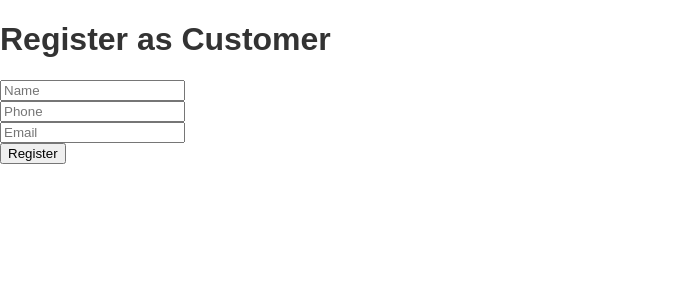
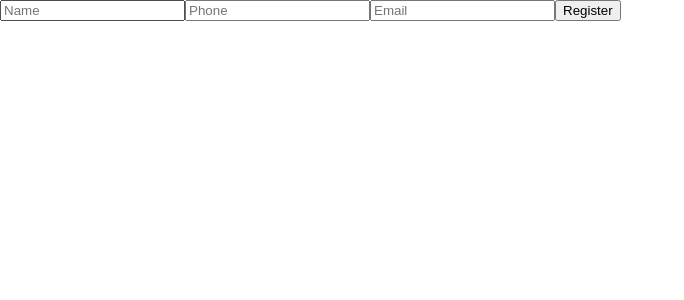
Before and after one commit to ptpofficialxd/horoscope-line-application, a Next.js app: page / in a window 1280 px wide. Shown: the top 300 px of the page, without its empty margins (0-684 px from the left). Built offline with nearby package versions, Linux system fonts and the light colour scheme.

Commit message:
update index

```diff
--- a/pages/index.js
+++ b/pages/index.js
@@ -1,56 +1,66 @@
-// pages/register/registerCustomer.js
-import { useState } from 'react';
+import React, { useState } from 'react';
 
-const RegisterCustomer = () => {
+const Register = () => {
   const [name, setName] = useState('');
   const [phone, setPhone] = useState('');
   const [email, setEmail] = useState('');
+  const [message, setMessage] = useState('');  // ใช้เพื่อแสดงข้อความ
 
-  const handleSubmit = async (event) => {
-    event.preventDefault();
+  const handleRegister = async (e) => {
+    e.preventDefault();
 
-    const res = await fetch('/api/registerCustomer', {
+    try {
+      // ส่งข้อมูลไปยัง API
+      const response = await fetch('/api/registerCustomer', {
         method: 'POST',
-      headers: { 'Content-Type': 'application/json' },
+        headers: {
+          'Content-Type': 'application/json',
+        },
         body: JSON.stringify({ name, phone, email }),
       });
 
-    const data = await res.json();
-    alert(data.message);
+      // รับผลลัพธ์จาก API
+      const result = await response.json();
+
+      if (response.ok) {
+        setMessage(result.message);  // แสดงข้อความเมื่อสำเร็จ
+      } else {
+        setMessage(`Error: ${result.message}`);  // แสดงข้อความเมื่อเกิดข้อผิดพลาด
+      }
+    } catch (error) {
+      console.error('Error:', error);
+      setMessage('Something went wrong');
+    }
   };
 
   return (
     <div>
-      <h1>Register as Customer</h1>
-      <form onSubmit={handleSubmit}>
-        <div>
+      <form onSubmit={handleRegister}>
         <input
           type="text"
           placeholder="Name"
           value={name}
           onChange={(e) => setName(e.target.value)}
         />
-        </div>
-        <div>
         <input
           type="text"
           placeholder="Phone"
           value={phone}
           onChange={(e) => setPhone(e.target.value)}
         />
-        </div>
-        <div>
         <input
           type="email"
           placeholder="Email"
           value={email}
           onChange={(e) => setEmail(e.target.value)}
         />
-        </div>
         <button type="submit">Register</button>
       </form>
+
+      {/* แสดงข้อความตอบสนองจาก API */}
+      {message && <p>{message}</p>}
     </div>
   );
 };
 
-export default RegisterCustomer;
+export default Register;
```
Lines whose indentation alone changed are shown as unchanged.
